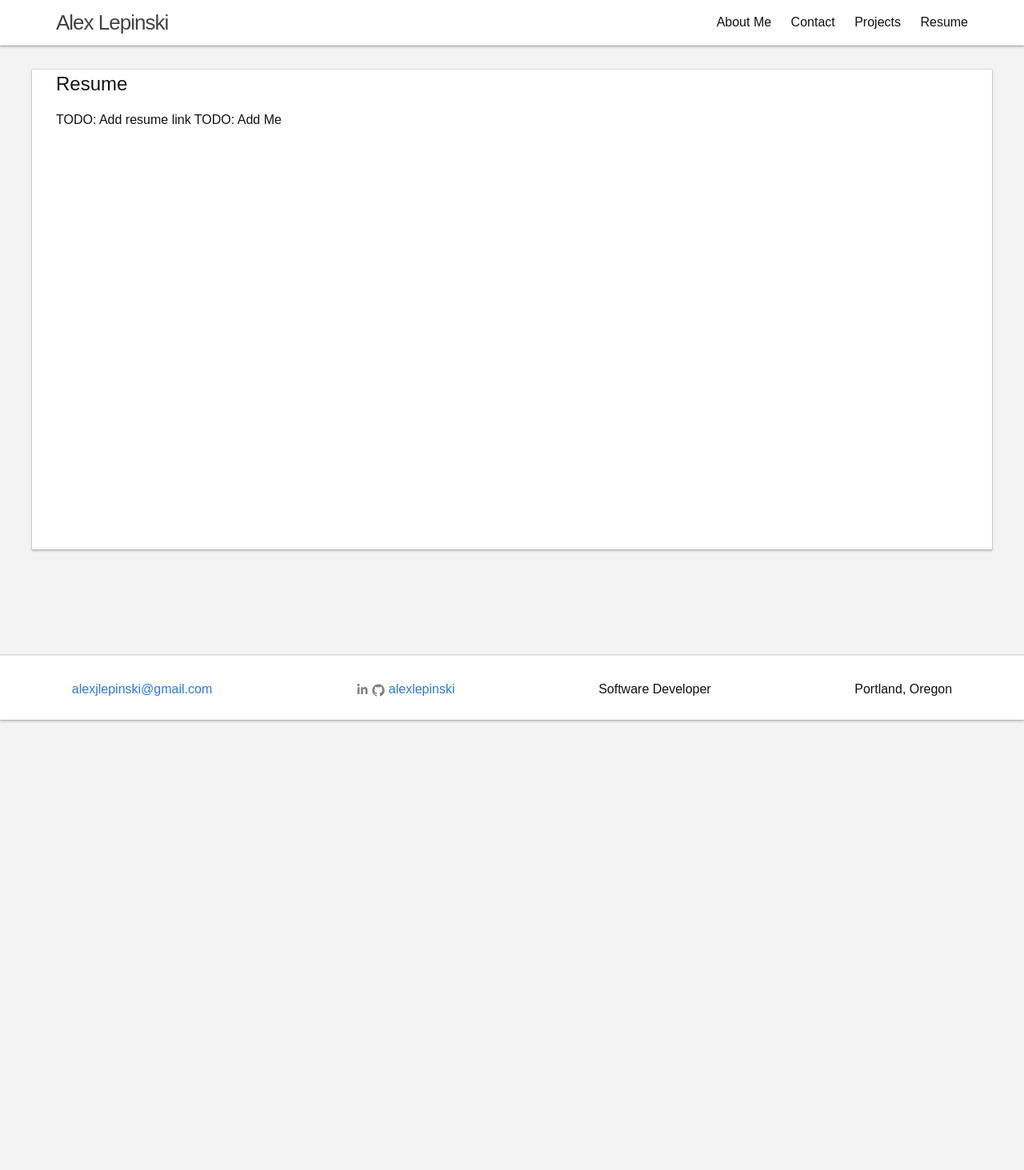
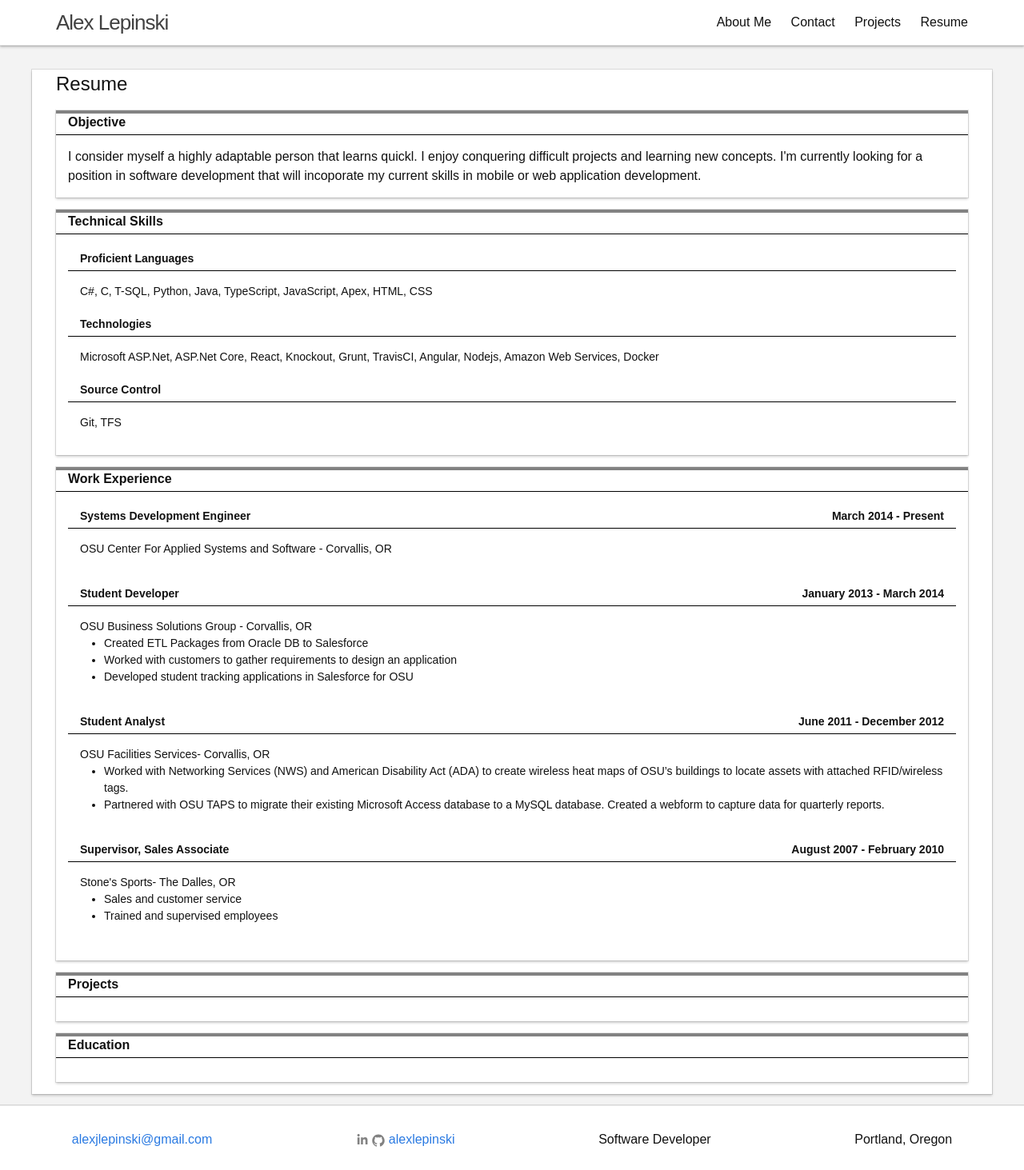
Before and after one commit to alexlepinski/alexlepinski.github.io, a Jekyll site: the page built from resume.html, in a window 1280 px wide. Shown: the whole page at 80% size. Built offline with Jekyll 4.4.1, drawn with Linux system fonts in a browser that asks for light colours.

Commit message:
Added style for sub sections and resume content

```diff
--- a/_sass/_custom.scss
+++ b/_sass/_custom.scss
@@ -15,7 +15,6 @@
 }
 .section .header {
     font-weight: bold;
-    font-size: 18px;
     border-bottom: 1px solid $grey-color-light;
     border-bottom-color: black;
     padding: 0 $spacing-unit/2;
@@ -28,11 +27,17 @@
 
 }
 
+.subsection .header {
+    font-size: $font-size-smaller;
+}
+.subsection .body {
+    font-size: $font-size-smaller;
+}
+
 .about-picture img{
     height: 375px;
     flex-grow: 1;
 }
-
 
 .about-wrapper .container {
     display: -webkit-flex;
--- a/css/main.scss
+++ b/css/main.scss
@@ -5,6 +5,10 @@
 
 $base-font-family: sans-serif;
 $base-font-size:   16px;
+$font-size-larger:   18px;
+$font-size-smaller:  14px;
+
+
 $base-font-weight: 400;
 $small-font-size:  $base-font-size * 0.875;
 $base-line-height: 1.5;
--- a/projects.html
+++ b/projects.html
@@ -7,7 +7,6 @@ permalink: /projects/
      <div class="section">
         <div class="header">
             <div class="title">Smarter Balanced Sample Items Website {% include icon-github.html username="osu-cass/SampleItemsWebsite" linktext="" %}</div>
-
             <div class="dates">August 2016 - Present</div>
             </div>
         <div class="body">
--- a/resume.html
+++ b/resume.html
@@ -3,5 +3,139 @@ layout: page
 title: Resume
 permalink: /resume/
 ---
-TODO: Add resume link
-TODO: Add Me
+
+<div class="projects-container">
+
+    <div class="objective">
+        <div class="section">
+            <div class="header">
+                Objective
+            </div>
+            <div class="body">
+                I consider myself a highly adaptable person that learns quickl. I enjoy conquering difficult projects and
+                learning new concepts. I'm currently looking for a position in software development that will incoporate my current skills in mobile
+                or web application development.
+            </div>
+        </div>
+    </div>
+
+    <div class="technical-skills">
+        <div class="section">
+            <div class="header">
+                Technical Skills
+            </div>
+            <div class="body">
+                <div class="subsection">
+                    <div class="header">
+                        Proficient Languages
+                    </div>
+                    <div class="body">
+                        C#, C, T-SQL, Python, Java, TypeScript, JavaScript, Apex, HTML, CSS
+                    </div>
+                </div>
+                <div class="subsection">
+                    <div class="header">
+                       Technologies
+                    </div>
+                    <div class="body">
+                         Microsoft ASP.Net, ASP.Net Core, React, Knockout, Grunt, TravisCI,
+                         Angular, Nodejs, Amazon Web Services, Docker
+                    </div>
+                </div>
+                <div class="subsection">
+                    <div class="header">Source Control </div>
+                    <div class="body">
+                       Git, TFS
+                    </div>
+                </div>
+            </div>
+        </div>
+    </div>
+
+     <div class="work-experience">
+        <div class="section">
+            <div class="header">
+                Work Experience
+            </div>
+            <div class="body">
+                <div class="subsection">
+                    <div class="header">
+                        <div class="title">Systems Development Engineer</div>
+                        <div class="dates">March 2014 - Present</div>
+                    </div>
+                    <div class="body">
+                        <div class="body-title">OSU Center For Applied Systems and Software - Corvallis, OR </div>
+                        <ul>
+                            <!--<li>
+                            </li>-->
+                        </ul>
+                    </div>
+                </div>
+                <div class="subsection">
+                    <div class="header">
+                        <div class="title">Student Developer</div>
+                        <div class="dates">January 2013 - March 2014</div>
+                    </div>
+                    <div class="body">
+                         <div class="body-title">OSU Business Solutions Group - Corvallis, OR</div>
+                        <ul>
+                            <li>Created ETL Packages from Oracle DB to Salesforce
+                            </li>
+                            <li>Worked with customers to gather requirements to design an application
+                            </li>
+                            <li>Developed student tracking applications in Salesforce for OSU
+                            </li>
+                        </ul>
+                    </div>
+                </div>
+                <div class="subsection">
+                    <div class="header">
+                        <div class="title">Student Analyst</div>
+                        <div class="dates">June 2011 - December 2012</div>
+                    </div>
+                    <div class="body">
+                         <div class="body-title">OSU Facilities Services- Corvallis, OR</div>
+                        <ul>
+                            <li>Worked with Networking Services (NWS) and American Disability Act (ADA) to create
+                                wireless heat maps of OSU’s buildings to locate assets with attached RFID/wireless tags.</li>
+                            <li>Partnered with OSU TAPS to migrate their existing Microsoft Access database to a MySQL database.
+                                    Created a webform to capture data for quarterly reports.</li>
+                        </ul>
+                    </div>
+                </div>
+                <div class="subsection">
+                    <div class="header">
+                        <div class="title">Supervisor, Sales Associate</div>
+                        <div class="dates">August 2007 - February 2010</div>
+                    </div>
+                    <div class="body">
+                         <div class="body-title">Stone's Sports- The Dalles, OR</div>
+                        <ul>
+                            <li>Sales and customer service</li>
+                            <li>Trained and supervised employees</li>
+                        </ul>
+                    </div>
+                </div>
+            </div>
+        </div>
+    </div>
+
+    <div class="projects">
+        <div class="section">
+            <div class="header">Projects
+            </div>
+            <div class="body">
+            </div>
+        </div>
+    </div>
+
+    <div class="education">
+        <div class="section">
+            <div class="header">Education
+            </div>
+            <div class="body">
+            </div>
+        </div>
+    </div>
+
+</div>
```
